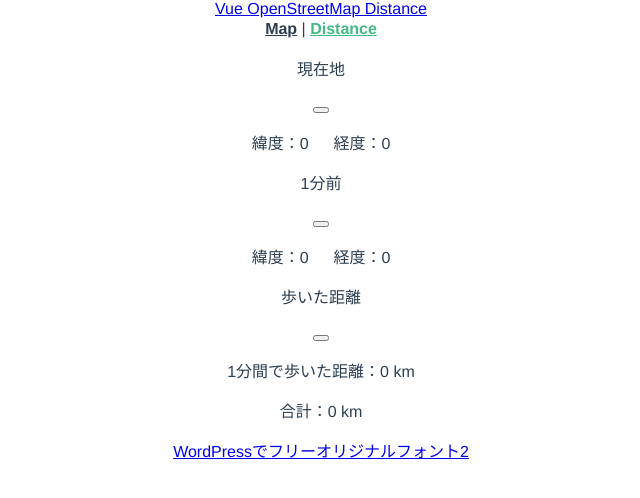
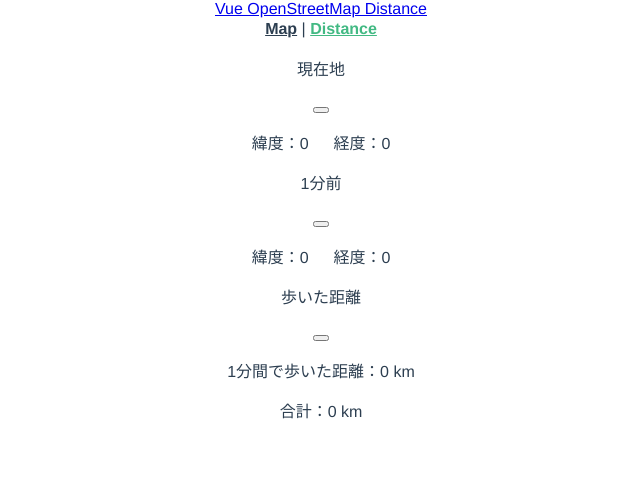
Before and after one commit to taichi7/vue-osmapapp, a Vue app: page /#/about in a window 1280 px wide. Shown: the top 498 px of the page, without its empty margins (319-959 px from the left). Built offline with nearby package versions, Linux system fonts and the light colour scheme; no server answers.

Commit message:
Update About.vue

```diff
--- a/src/views/About.vue
+++ b/src/views/About.vue
@@ -36,7 +36,6 @@
     </section>
 
     <footer class="footer">
-      <a href="https://i-doctor.sakura.ne.jp/font/?p=408184">WordPressでフリーオリジナルフォント2</a>
     </footer>
 
   </div>
```
